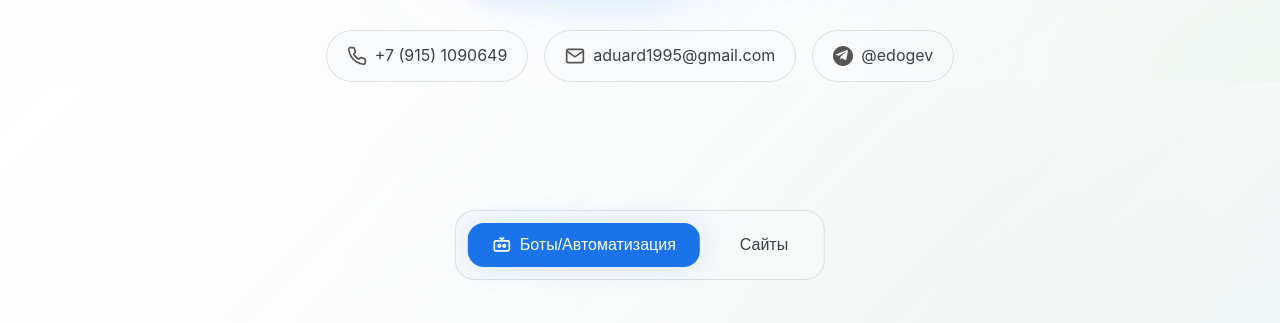
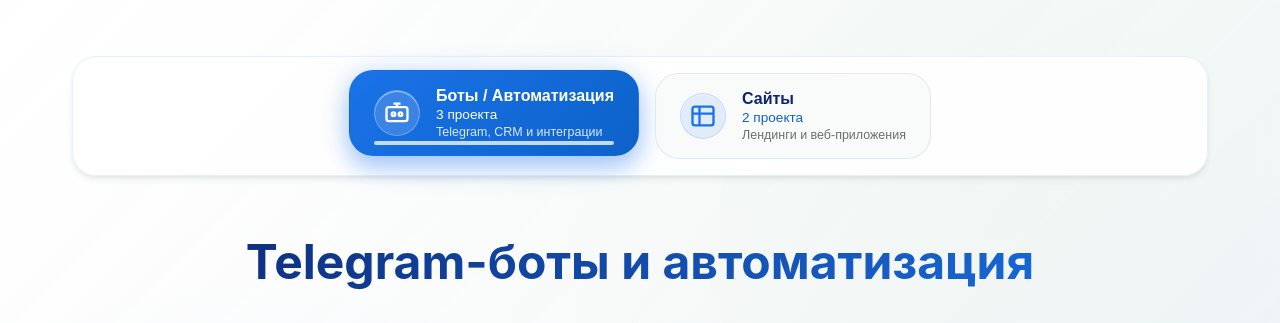
Before and after one commit to edogev/site, a React (Create React App) app: page / in a window 1280 px wide. Shown: the part 824-1147 px from the top of the page. Built offline with nearby package versions, Linux system fonts and the light colour scheme.

Commit message:
update pages and taps projects

```diff
--- a/src/components/Icon.jsx
+++ b/src/components/Icon.jsx
@@ -107,6 +107,13 @@ const icons = {
       <circle cx="15" cy="13" r="1.5"/>
       <path d="M12 7V4M9 4h6"/>
     </svg>
+  ),
+  layout: (
+    <svg width="36" height="36" viewBox="0 0 24 24" fill="none" stroke="currentColor" strokeWidth="2">
+      <rect x="3" y="4" width="18" height="16" rx="2"/>
+      <path d="M3 10h18" />
+      <path d="M9 4v16" />
+    </svg>
   )
 };
 
--- a/src/pages/Projects.js
+++ b/src/pages/Projects.js
@@ -1,6 +1,7 @@
 import { useState, useEffect, useRef } from 'react';
 import Icon from '../components/Icon';
 import { botsData } from '../data/botsData.js';
+import { websitesData } from '../data/websitesData';
 import { personalInfo } from '../data/data.js';
 import BotCarousel from '../components/BotCarousel';
 import WebDev from './WebDev';
@@ -158,6 +159,22 @@ const BotsGrid = () => {
 export default function Projects() {
   const [isVisible, setIsVisible] = useState(false);
   const [activeTab, setActiveTab] = useState('bots');
+  const tabs = [
+    {
+      id: 'bots',
+      title: 'Боты / Автоматизация',
+      subtitle: `${botsData.length} проекта`,
+      hint: 'Telegram, CRM и интеграции',
+      icon: 'robot'
+    },
+    {
+      id: 'sites',
+      title: 'Сайты',
+      subtitle: `${websitesData.length} проекта`,
+      hint: 'Лендинги и веб-приложения',
+      icon: 'layout'
+    }
+  ];
 
   useEffect(() => {
     const observer = new IntersectionObserver(
@@ -180,21 +197,26 @@ export default function Projects() {
   return (
     <section id="projects" className={`projects-section ${isVisible ? 'visible' : ''}`}>
       <div className="container">
-        <div className="project-tabs">
-          <button
-            className={`tab-btn ${activeTab === 'bots' ? 'active' : ''}`}
-            onClick={() => setActiveTab('bots')}
-          >
-            <Icon name="robot" className="tab-icon" />
-            Боты/Автоматизация
-          </button>
-          <button
-            className={`tab-btn ${activeTab === 'sites' ? 'active' : ''}`}
-            onClick={() => setActiveTab('sites')}
-          >
-            <Icon name="layout" className="tab-icon" />
-            Сайты
-          </button>
+        <div className="project-tabs" role="tablist" aria-label="Категории проектов">
+          {tabs.map((tab) => (
+            <button
+              key={tab.id}
+              className={`tab-btn ${activeTab === tab.id ? 'active' : ''}`}
+              onClick={() => setActiveTab(tab.id)}
+              role="tab"
+              aria-selected={activeTab === tab.id}
+            >
+              <span className="tab-icon-badge">
+                <Icon name={tab.icon} className="tab-icon" size={28} />
+              </span>
+              <span className="tab-text">
+                <span className="tab-title">{tab.title}</span>
+                <span className="tab-subtitle">{tab.subtitle}</span>
+                <span className="tab-hint">{tab.hint}</span>
+              </span>
+              <span className="tab-indicator" aria-hidden="true"></span>
+            </button>
+          ))}
         </div>
 
         <div className="tab-content">
--- a/src/styles.css
+++ b/src/styles.css
@@ -1066,17 +1066,17 @@ body {
 }
 
 .skills-section {
-  padding: 8rem 0;
+  padding: 5rem 0;
   background: linear-gradient(135deg, rgba(255, 255, 255, 0.9) 0%, rgba(248, 249, 250, 0.8) 50%, rgba(232, 240, 254, 0.9) 100%);
 }
 
 .experience-section {
-  /* padding: 8rem 0; */
+  padding: 5rem 0;
   background: linear-gradient(135deg, rgba(248, 249, 250, 0.95) 0%, rgba(255, 255, 255, 0.9) 50%, rgba(248, 249, 250, 0.92) 100%);
 }
 
 .projects-section {
-  padding: 8rem 0;
+  padding: 5rem 0;
   background: linear-gradient(135deg, rgba(255, 255, 255, 0.95) 0%, rgba(248, 249, 250, 0.9) 50%, rgba(232, 240, 254, 0.95) 100%);
 }
 
@@ -1254,7 +1254,7 @@ body {
 }
 
 .hero-title {
-  margin-top: 300px;
+  margin-top: 100px;
   font-size: 4rem;
   font-weight: 800;
   line-height: 1.1;
@@ -1333,7 +1333,7 @@ background: linear-gradient(135deg, var(--text-primary) 0%, var(--secondary) 100
 /* Section Header - Light */
 .section-header {
   text-align: center;
-  margin-bottom: 5rem;
+  margin-bottom: 3.25rem;
 }
 
 .section-title {
@@ -1790,47 +1790,121 @@ background: linear-gradient(135deg, var(--text-primary) 0%, var(--secondary) 100
 /* Стили для вкладок проектов */
 .project-tabs {
   display: flex;
+  flex-wrap: wrap;
   justify-content: center;
   gap: 1rem;
-  margin-bottom: 3rem;
-  background: var(--bg-glass-light);
-  padding: 0.75rem;
-  border-radius: var(--radius-xl);
-  border: 1px solid rgba(218, 220, 224, 0.8);
-  display: inline-flex;
-  margin-left: 50%;
-  transform: translateX(-50%);
+  margin: 0 auto 3rem;
+  padding: 1rem;
+  border-radius: var(--radius-2xl);
+  border: 1px solid rgba(26, 115, 232, 0.1);
+  background: rgba(255, 255, 255, 0.9);
+  box-shadow: var(--shadow-md);
+  position: relative;
 }
 
 .tab-btn {
-  padding: 0.75rem 1.5rem;
-  border: none;
-  background: transparent;
-  color: var(--text-on-light);
+  position: relative;
+  padding: 1rem 1.5rem;
+  border-radius: var(--radius-2xl);
+  border: 1px solid rgba(26, 115, 232, 0.12);
+  background: rgba(248, 249, 250, 0.85);
+  color: var(--text-secondary);
   font-weight: 500;
   cursor: pointer;
+  transition: var(--transition-normal);
+  min-width: 260px;
+  display: flex;
+  align-items: center;
+  gap: 1rem;
+  box-shadow: inset 0 1px 0 rgba(255, 255, 255, 0.6);
+  overflow: hidden;
+  text-align: left;
+}
+
+.tab-btn:not(.active):hover {
+  transform: translateY(-2px);
+  border-color: rgba(26, 115, 232, 0.3);
+  box-shadow: var(--shadow-sm);
+}
+
+.tab-btn.active {
+  background: linear-gradient(135deg, var(--primary), var(--primary-dark));
+  color: var(--text-white);
+  border-color: transparent;
+  box-shadow: var(--shadow-glow), 0 12px 24px rgba(26, 115, 232, 0.35);
+  transform: translateY(-3px);
+}
+
+.tab-icon-badge {
+  width: 46px;
+  height: 46px;
+  border-radius: var(--radius-full);
+  background: rgba(26, 115, 232, 0.1);
+  border: 1px solid rgba(26, 115, 232, 0.15);
+  display: inline-flex;
+  align-items: center;
+  justify-content: center;
+  color: var(--primary);
+  box-shadow: inset 0 1px 0 rgba(255, 255, 255, 0.5);
+  flex-shrink: 0;
+}
+
+.tab-btn.active .tab-icon-badge {
+  background: rgba(255, 255, 255, 0.15);
+  color: var(--text-white);
+  border-color: rgba(255, 255, 255, 0.25);
+}
+
+.tab-text {
+  display: flex;
+  flex-direction: column;
+  gap: 0.15rem;
+}
+
+.tab-title {
+  font-size: 1rem;
+  font-weight: 600;
+  color: var(--text-primary);
+}
+
+.tab-subtitle {
+  font-size: 0.85rem;
+  font-weight: 500;
+  color: var(--primary-dark);
+}
+
+.tab-hint {
+  font-size: 0.78rem;
+  color: var(--text-secondary);
+  opacity: 0.85;
+}
+
+.tab-btn.active .tab-title,
+.tab-btn.active .tab-subtitle,
+.tab-btn.active .tab-hint {
+  color: var(--text-white);
+}
+
+.tab-indicator {
+  position: absolute;
+  bottom: 0.6rem;
+  left: 1.5rem;
+  right: 1.5rem;
+  height: 4px;
+  border-radius: var(--radius-full);
+  background: transparent;
+  opacity: 0;
   transition: var(--transition-fast);
-  border-radius: var(--radius-lg);
-  font-size: 1rem;
-  display: flex;
-  align-items: center;
-  gap: 0.5rem;
-}
-
-.tab-btn.active {
-  background: var(--primary);
-  color: var(--text-white);
-  box-shadow: var(--shadow-glow);
-}
-
-.tab-btn:hover:not(.active) {
-  background: rgba(26, 115, 232, 0.08);
-  transform: translateY(-1px);
+}
+
+.tab-btn.active .tab-indicator {
+  background: rgba(255, 255, 255, 0.75);
+  opacity: 1;
 }
 
 .tab-icon {
-  width: 20px;
-  height: 20px;
+  width: 24px;
+  height: 24px;
 }
 
 .tab-content {
@@ -1882,6 +1956,16 @@ background: linear-gradient(135deg, var(--text-primary) 0%, var(--secondary) 100
 
   .slide-text h3 {
     font-size: 1.75rem;
+  }
+}
+
+@media (max-width: 640px) {
+  .project-tabs {
+    padding: 0.75rem;
+  }
+
+  .tab-btn {
+    min-width: 100%;
   }
 }
 
@@ -2249,7 +2333,7 @@ button:focus-visible,
 
 /* ================= CTA (Call-to-Action) ================= */
 .projects-cta {
-  padding: 6rem 0;
+  padding: 4.5rem 0;
   background: linear-gradient(135deg, rgba(255,255,255,0.9) 0%, rgba(248,249,250,0.9) 50%, rgba(232,240,254,0.9) 100%);
 }
 
```
Also changed, not shown: 7 other files (tests, documents, lock files or other folders).
